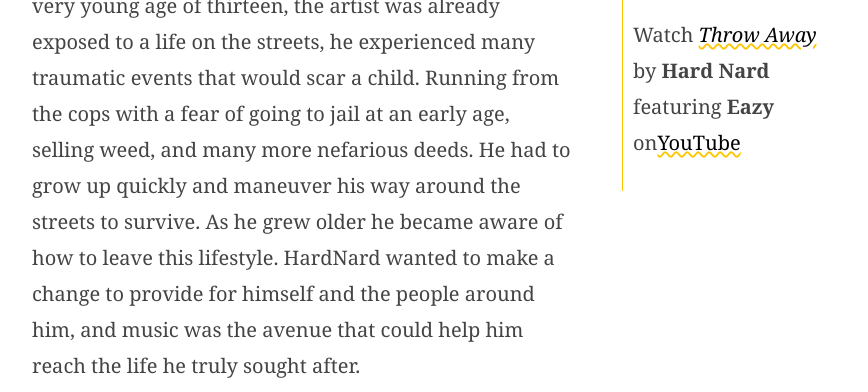
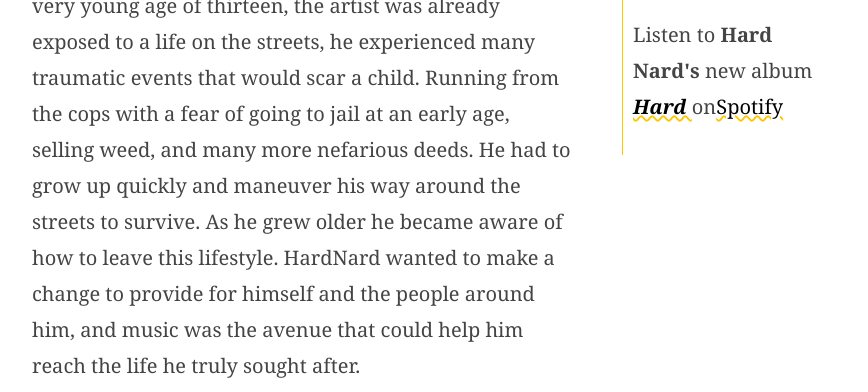
Before and after one commit to Maserallm/eastend-links, a Gatsby site: page / in a window 1280 px wide. Shown: the part 1714-2106 px from the top of the page, without its empty margins (293-1161 px from the left). Built offline with nearby package versions, Linux system fonts and the light colour scheme; Gatsby itself is replaced by a stand-in of ours.

Commit message:
hard edit

```diff
--- a/src/pages/index.js
+++ b/src/pages/index.js
@@ -61,14 +61,14 @@ const IndexPage = () => (
           New album by HardNard <i>Hard</i>
         </figcaption>
         <p>
-          Watch{" "}
+          Listen to <strong>Hard Nard's</strong> new album{" "}
           <em>
             <a href="https://open.spotify.com/track/1ndOr9Um0fn4Dy6AlaumYr?si=wiW-kFr6Qd27lMSocG_t3Q">
-              Throw Away
+              <strong>Hard </strong>
             </a>
           </em>{" "}
-          by <strong>Hard Nard</strong> featuring <strong>Eazy</strong> on
-          <a href="https://youtu.be/-1DqVEfJECk">YouTube</a>
+          on
+          <a href="https://youtu.be/-1DqVEfJECk">Spotify</a>
         </p>
       </div>
       <p>
```
